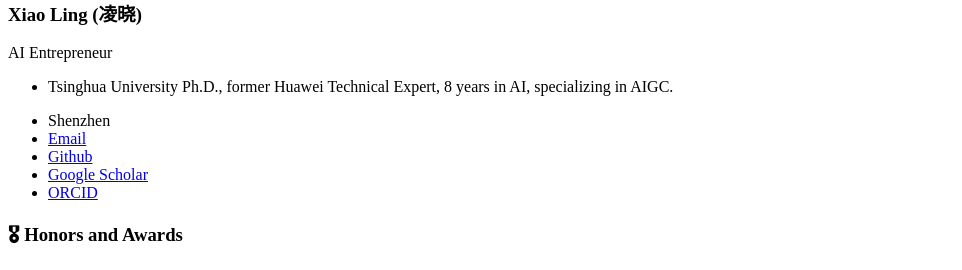
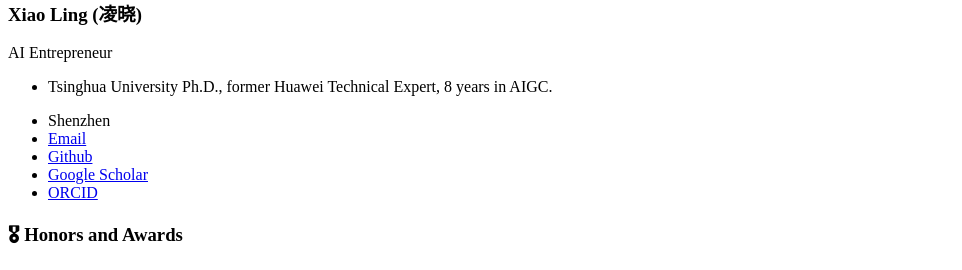
Before and after one commit to AILingXiao/AILingXiao.github.io, a Jekyll site: the page built from _pages/includes/honers.md, in a window 1280 px wide. Shown: the part 544-814 px from the top of the page, without its empty margins (0-962 px from the left). Built offline with Jekyll 4.4.1, drawn with Linux system fonts in a browser that asks for light colours; our own code applies the rules of GitHub Pages for plain Markdown files.

Commit message:
Update _config.yml

```diff
--- a/_config.yml
+++ b/_config.yml
@@ -7,7 +7,7 @@
 
 # Site Settings
 title                    : "Xiao Ling (凌晓)"
-description              : "Tsinghua University Ph.D., former Huawei Technical Expert, 8 years in AI, specializing in AIGC."
+description              : "Tsinghua University Ph.D., former Huawei Technical Expert, 8 years in AIGC."
 repository               : "ailingxiao/ailingxiao.github.io"
 google_scholar_stats_use_cdn : true
 
```
